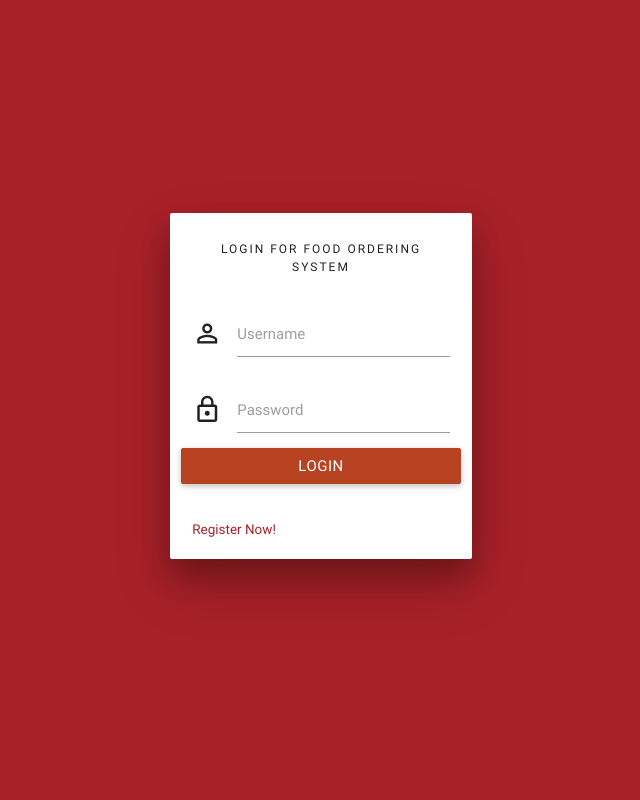
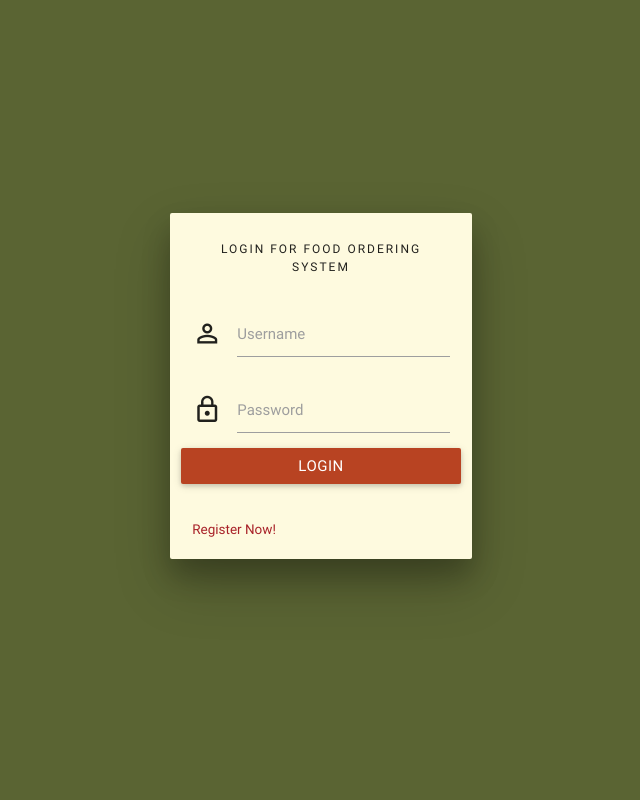
Before and after one commit to nabilahzalfa/proyek_1, a PHP site: page /login.php in a window 1280 px wide. Shown: the whole page, without its empty margins (319-959 px from the left). Run offline with PHP 8.4, Linux system fonts and the light colour scheme.

Commit message:
progress1: mengedit tampilan login

```diff
--- a/login.php
+++ b/login.php
@@ -39,7 +39,7 @@ else{
 
 </head>
 
-<body class="cyan">
+<body style="background-color: #5a6433;">
   <!-- Start Page Loading -->
   <div id="loader-wrapper">
       <div id="loader"></div>
@@ -51,8 +51,8 @@ else{
 
 
   <div id="login-page" class="row">
-    <div class="col s12 z-depth-4 card-panel">
-      <form method="post" action="routers/router.php" class="login-form" id="form">
+    <div class="col s12 z-depth-4 card-panel" style="background-color: #fefadf;">
+      <form method="post" action="routers/router.php" class="login-form" id="form" style="background-color: #fefadf;">
         <div class="row">
           <div class="input-field col s12 center">
             <p class="center login-form-text">Login for Food Ordering System</p>
```
